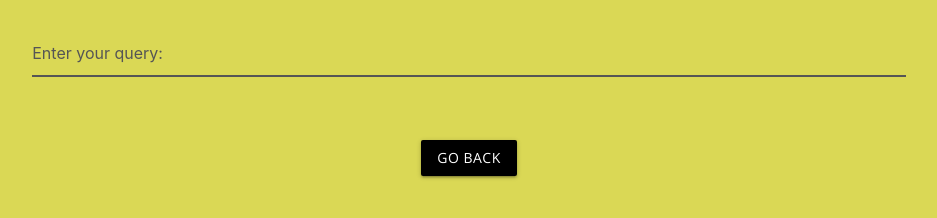
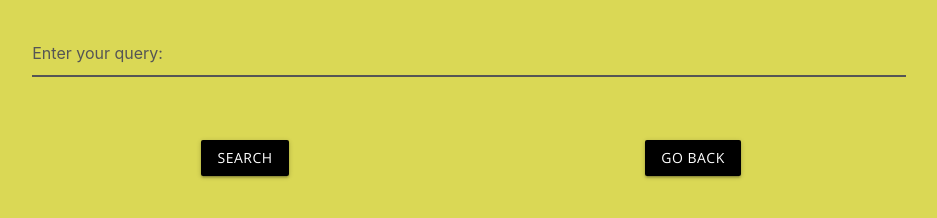
Before and after one commit to german1608/wikipedia-viewer, a plain HTML site: page index.html in a window 1280 px wide. Both pictures are taken after a click on the link 863 px from the left and 684 px from the top of the page. Shown: the whole page, without its empty margins (171-1108 px from the left). Drawn offline with nearby package versions, Linux system fonts and the light colour scheme.

Commit message:
Add a search button

```diff
--- a/index.html
+++ b/index.html
@@ -10,13 +10,15 @@
     <link rel="stylesheet" type="text/css" href="css/style.css">
   </head>
   <body>
+
+    <!-- Main menu -->
     <div id="main" class="section container">
       <div class="row">
         <div class="col s12 center">
           <h1 id="#main-title" >Wikipedia Viewer</h1>
         </div>
       </div>
-      <div id="main" class="row">
+      <div class="row">
         <div class="col s4 offset-s1">
           <a id="random" href="#">
             <img src="images/dice2.png" alt="" class="responsive-img" />
@@ -38,6 +40,9 @@
       </div>
     </div>
 
+
+
+    <!-- Article lister -->
     <div id="search-menu" class="section container hide">
       <div class="row">
         <div class="input-field col s12">
@@ -52,8 +57,11 @@
         </div>
       </div>
       <div class="row">
-        <div class="col s12 center">
-          <a id="back" href="#" class="btn black">Go Back</a>
+        <div class="col s6 center">
+          <a id="search-btn" href="#" class="btn black">Search</a>
+        </div>
+        <div id="back" class="col s6 center">
+          <a id="back-btn" href="#" class="btn black">Go Back</a>
         </div>
       </div>
     </div>
```
